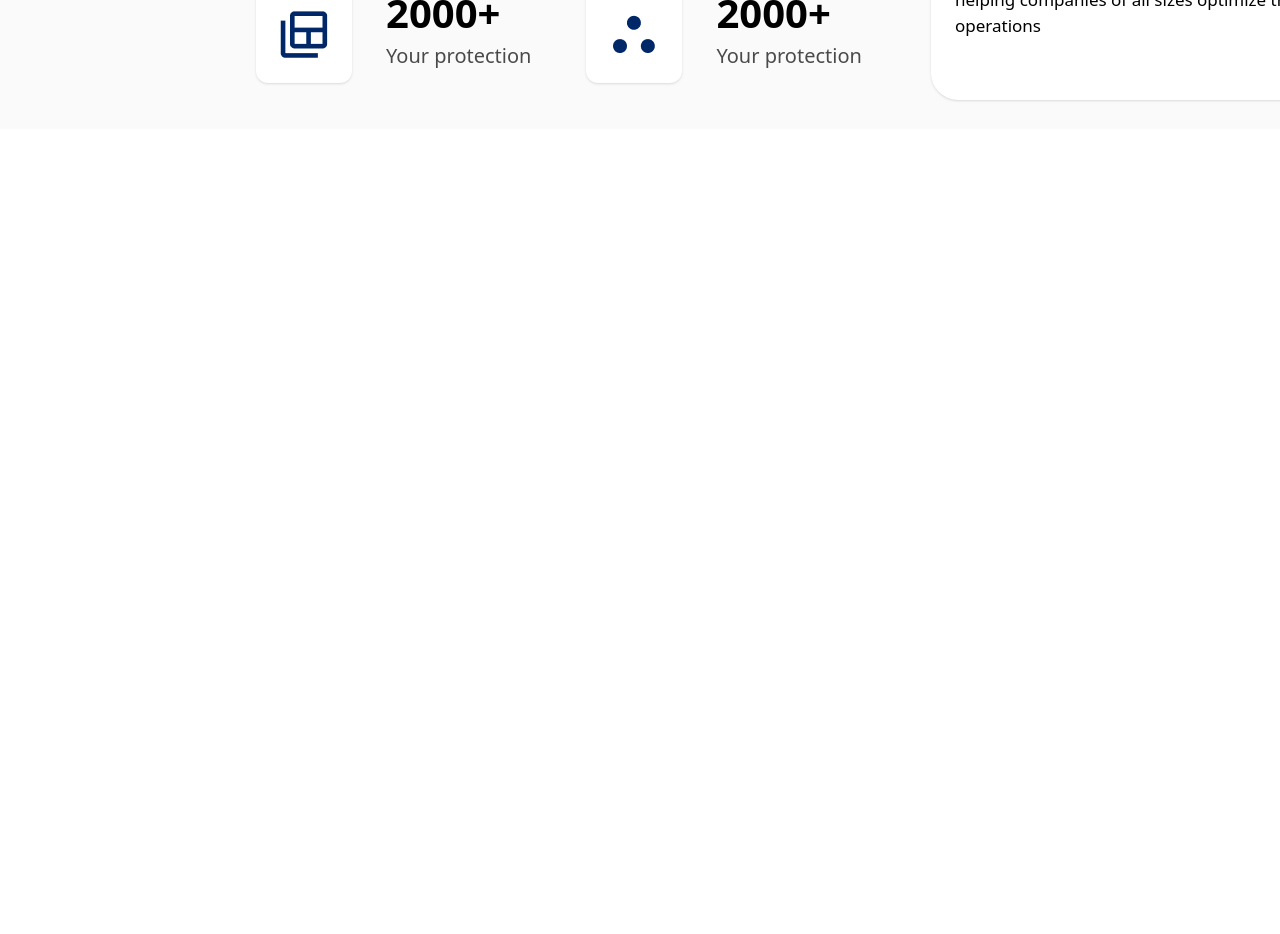
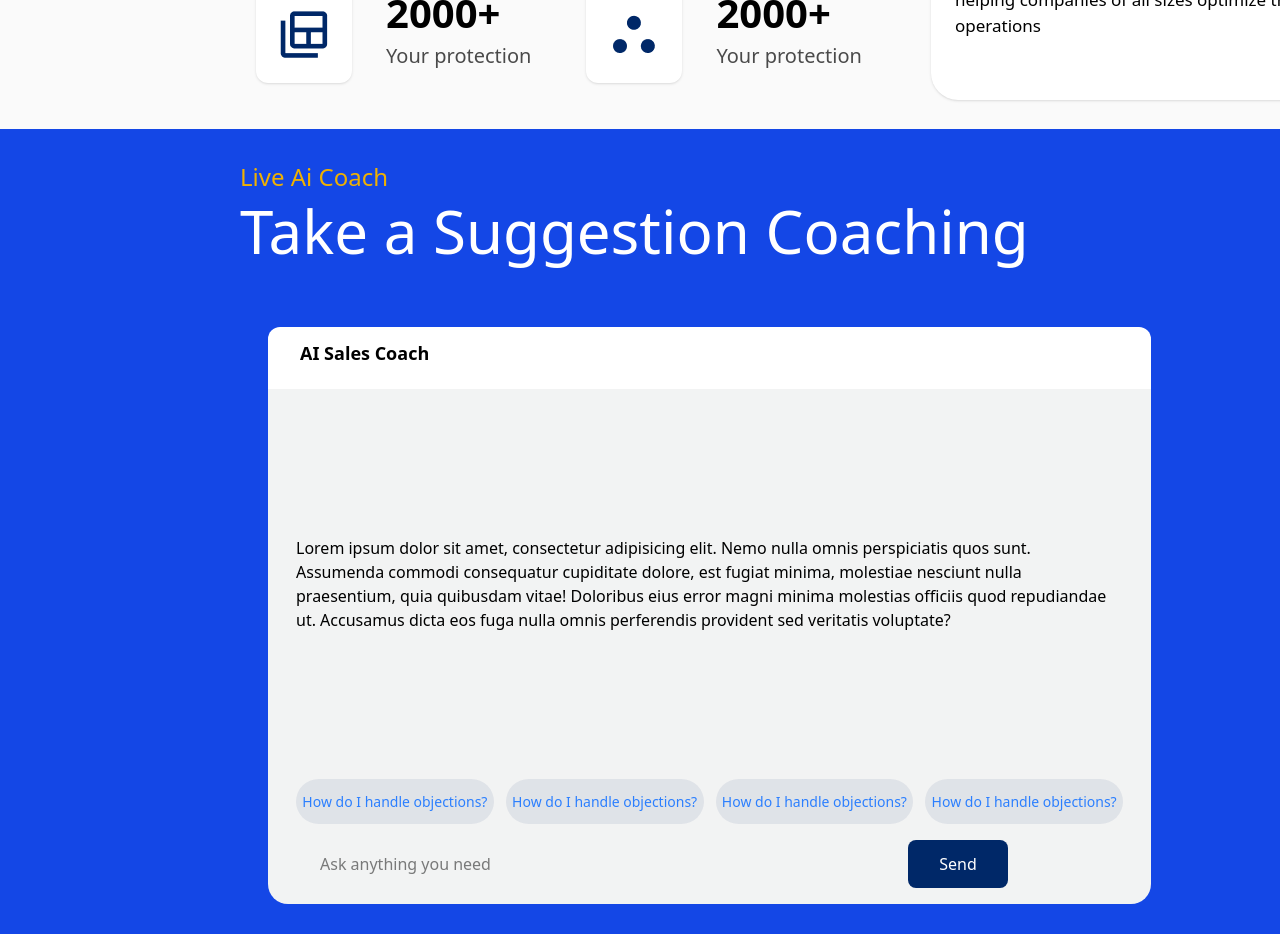
Before and after one commit to Chironzit-Biswas/chironzit-softvence-task, a React (Vite) app: page / in a window 1280 px wide. Shown: the part 880-1814 px from the top of the page. Before the commit the page ends 1009 px from the top, so only its background shows below. Built offline with nearby package versions, Linux system fonts and the light colour scheme.

Commit message:
softvence task

```diff
--- a/src/App.jsx
+++ b/src/App.jsx
@@ -1,5 +1,6 @@
 import Navbar from "./components/Navbar.jsx";
 import {Hero} from "./components/Hero.jsx";
+import {Aicoach} from "./components/Aicoach.jsx";
 
 function App() {
 
@@ -7,6 +8,7 @@ function App() {
     <div>
         <Navbar/>
         <Hero/>
+        <Aicoach/>
     </div>
   )
 }
--- a/src/components/Aicoach.jsx
+++ b/src/components/Aicoach.jsx
@@ -1,8 +1,43 @@
 export const Aicoach = () => {
     return (
-        <div className="w-[1920px] bg-[#FAFAFA] py-[30px] bg-blue-700">
+        <div className="w-[1920px] py-[30px] bg-blue-700">
              <div className="max-w-[1440px] mx-auto ">
+                 <div>
+                     <div>
+                         <h1 className={'text-yellow-500 text-[24px] font-normal'}>Live Ai Coach</h1>
+                         <h1 className={'text-[60px] text-white font-normal leading-[120%] mb-[60px]'}>Take a Suggestion Coaching </h1>
+                     </div>
+                     {/*Box*/}
+                     <div className={'bg-[#F2F3F3] flex flex-col justify-between mx-[28px] h-[577px] w-[883px] rounded-[20px]'}>
 
+                         <div className={'bg-white rounded-t-[12px] w-full '}>
+                             <h1 className={'pt-[16px] pb-[24px] ml-[32px] text-[18px] leading-[120%] font-bold'}>AI
+                                 Sales Coach</h1>
+                         </div>
+
+                         <div className={'px-[28px]'}>
+                               <p>Lorem ipsum dolor sit amet, consectetur adipisicing elit. Nemo nulla omnis perspiciatis quos sunt. Assumenda commodi consequatur cupiditate dolore, est fugiat minima, molestiae nesciunt nulla praesentium, quia quibusdam vitae! Doloribus eius error magni minima molestias officiis quod repudiandae ut. Accusamus dicta eos fuga nulla omnis perferendis provident sed veritatis voluptate?</p>
+                         </div>
+
+                         <div>
+                             <div className={'flex w-full px-[28px] gap-[12px]'}>
+                                 <p className={'bg-[#00286814] w-[200px] rounded-[36px] py-[12px] text-center text-blue-500 text-[14px]'}>How
+                                     do I handle objections?</p>
+                                 <p className={'bg-[#00286814] w-[200px] rounded-[36px] py-[12px] text-center text-blue-500 text-[14px]'}>How
+                                     do I handle objections?</p>
+                                 <p className={'bg-[#00286814] w-[200px] rounded-[36px] py-[12px] text-center text-blue-500 text-[14px]'}>How
+                                     do I handle objections?</p>
+                                 <p className={'bg-[#00286814] w-[200px] rounded-[36px] py-[12px] text-center text-blue-500 text-[14px]'}>How
+                                     do I handle objections?</p>
+                             </div>
+                             <div className={'flex w-full px-[28px] py-[16px] gap-[12px]'}>
+                                 <input  className={'rounded-xl px-[24px] py-[17px] w-[600px] h-[48px]'} placeholder={'Ask anything you need'} type="text" name="" id=""/>
+                                 <button className={'bg-[#002868] w-[100px] h-[48px] rounded-[8px] text-white'}>Send</button>
+                             </div>
+                         </div>
+
+                     </div>
+                 </div>
              </div>
         </div>
     )
```
